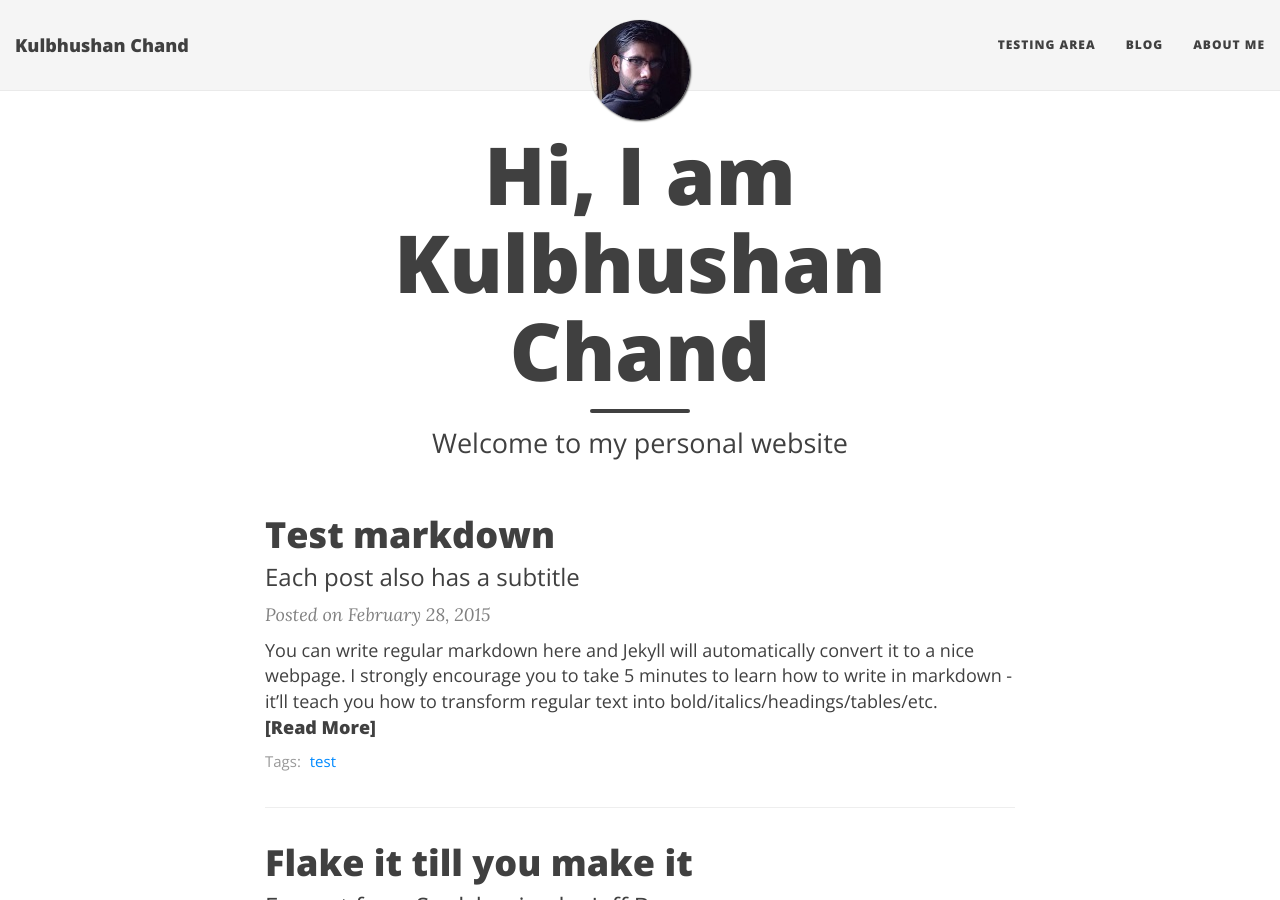
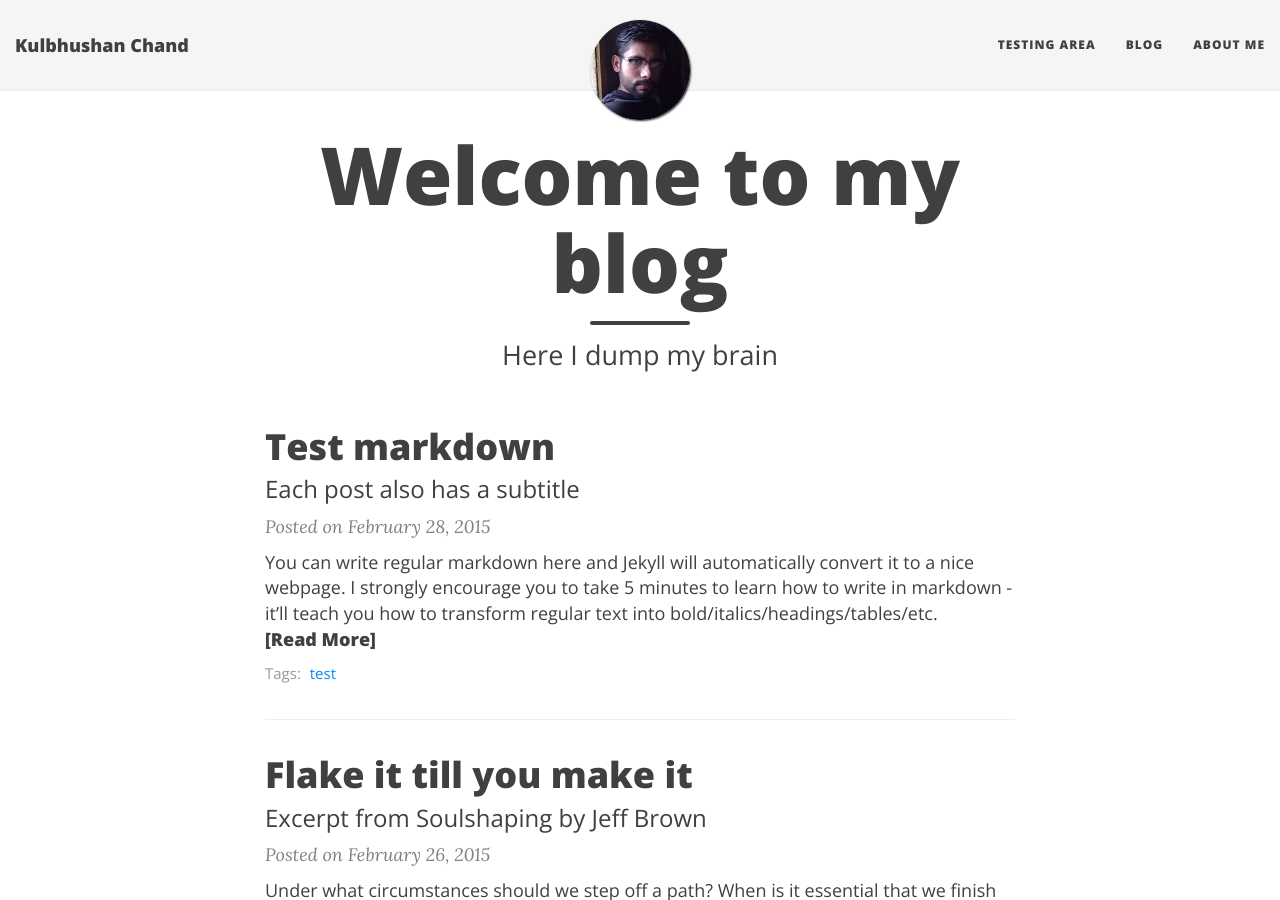
Before and after one commit to kulbhushanchand/kulbhushan-chand.github.io-v1, a Jekyll site: the page built from blog/index.html, in a window 1280 px wide and 900 px high. Built offline with Jekyll 4.4.1, drawn with Linux system fonts in a browser that asks for light colours; nearby versions of some CDN libraries; the list of posts is cut into pages by our own code.

Commit message:
blog title update

```diff
--- a/blog/index.html
+++ b/blog/index.html
@@ -1,7 +1,7 @@
 ---
 layout: page
-title: Hi, I am Kulbhushan Chand
-subtitle: Welcome to my personal website
+title: Welcome to my blog
+subtitle: Here I dump my brain
 use-site-title: true
 ext-lib:
   - animate
```
